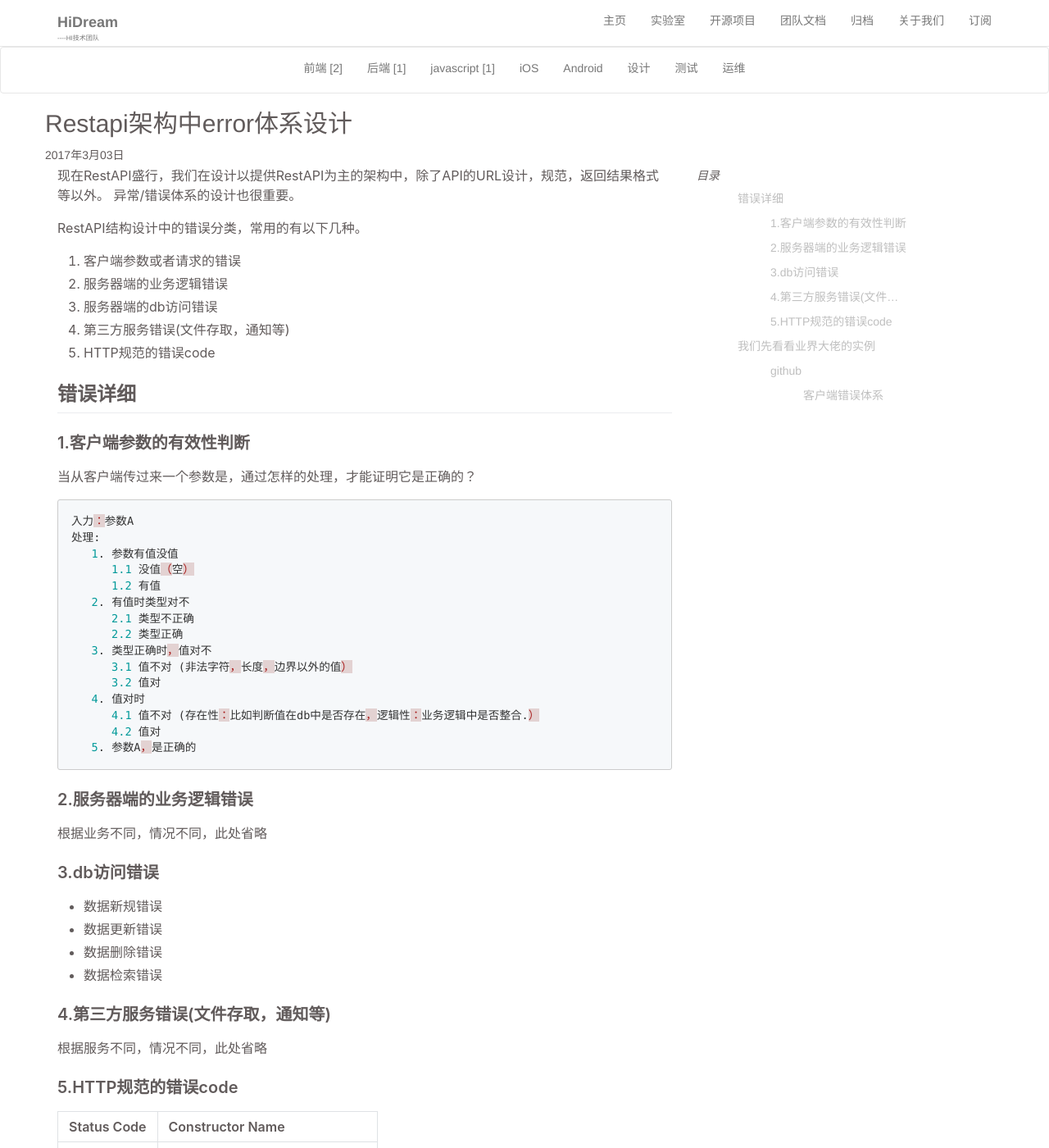
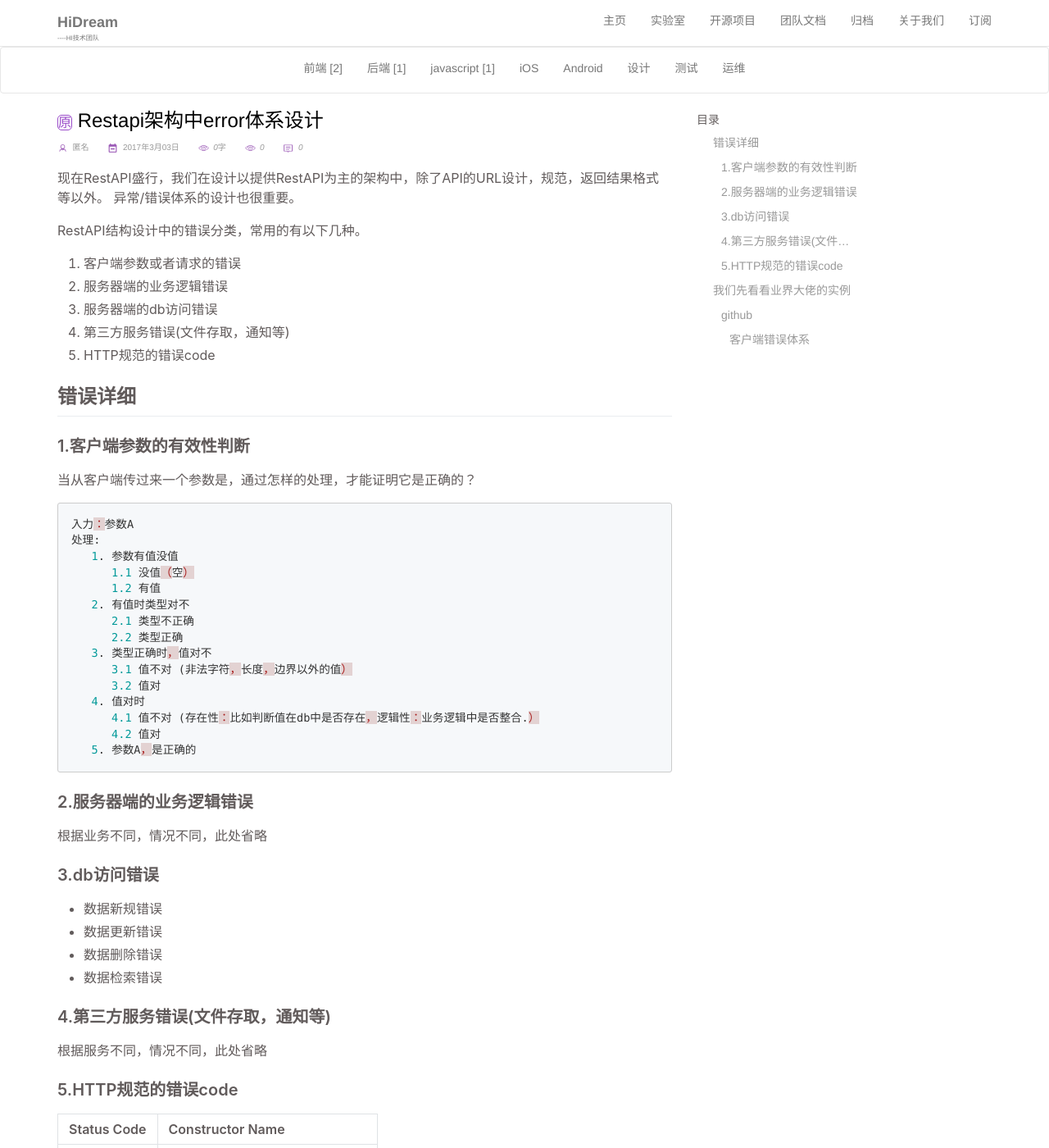
Before and after one commit to DreamHi/DreamHi.github.io, a Jekyll site: the page built from _posts/backend/2017-03-03-RESTAPI架构中Error体系设计.md, in a window 1280 px wide and 1400 px high. Shown: the whole window at 82% size. Built offline with Jekyll 4.4.1, drawn with Linux system fonts in a browser that asks for light colours; comment, search, counter and statistics services are not loaded.

Commit message:
博客主页改修

```diff
--- a/_layouts/post.html
+++ b/_layouts/post.html
@@ -7,14 +7,25 @@ layout: default
 <article>
   <div class="container">
     <div class="row">
+        <div class="col-lg-8 col-md-8" style="margin-bottom: 20px;">
             <header>
-            <h2>{{ page.title }}</h2>
-            <p>{{ page.date | date: "%Y年%-m月%d日" }}{% if page.author %} • {{ page.author }}{% endif %}{% if page.meta %} • {{ page.meta }}{% endif %}</p>
+                <h3>
+                    {% if page.original %}
+                    <span class="post-original">原</span>
+                    {% else %}
+                    <span class="post-recommend">转</span>
+                    {% endif %}
+                    <a style="color:black" href="{{ post.url }}">{{ page.title }}</a>
+                </h3>
+                <p class="info">
+                    <span><img src="/static/images/createdAt.png" alt="">&nbsp;&nbsp;{{ page.auth | default: "匿名" }}</span>
+                    <span><img src="/static/images/date.png" alt="">&nbsp;&nbsp;{{page.date | date: "%Y年%-m月%d日"}}</span>
+                    <span><img src="/static/images/views.png" alt="">&nbsp;&nbsp;<i id="totalWords">0</i>字</span>
+                    <span><img src="/static/images/views.png" alt="">&nbsp;&nbsp;<i id="totalViews">0</i></span>
+                    <span><img src="/static/images/comment.png" alt="">&nbsp;&nbsp;<i id="totalComments">0</i></span>
+                </p>
             </header>
-    </div>
-    <div class="row">
-        <div class="col-lg-8 col-md-8" style="margin-bottom: 20px;">
-            <section class="markdown-body">
+            <section class="markdown-body" style="margin-top: 15px;">
                 {{ content }}
             </section>
             <footer style="margin-top: 20px;">
@@ -31,7 +42,7 @@ layout: default
             </div>
             <!-- 多说评论框 end -->
         </div>
-        <div class="col-lg-4  col-md-4">
+        <div class="col-lg-4  col-md-4" style="margin-top: 20px;">
         {% if page.catalog %}
         <div class="side-catalog fixed">
             <ul class="catalog-body"></ul>
--- a/index.html
+++ b/index.html
@@ -103,7 +103,7 @@ title: {{ site.description }}
           </div>
           <div class="panel panel-default tags">
             <div class="panel-heading title">
-                标签云
+                标签
             </div>
             <div class="panel-body">
                 <p class="tags">
--- a/static/css/blog.css
+++ b/static/css/blog.css
@@ -8,18 +8,18 @@
   margin-top: 20px;
 }
 
-.blog-wall .info {
+.info {
   font-size: 10px;
   line-height:
   20px;margin-bottom: 3px;
 }
 
-.blog-wall .info span {
+.info span {
   padding-right: 20px;
   color: #999
 }
 
-.blog-wall .info span img {
+ .info span img {
   height: 13px;
   width: 13px;
 }
@@ -59,6 +59,7 @@
 .categories .list {
  list-style: none;
 }
+
 .side-catalog {
   display: block;
   overflow: auto;
@@ -69,8 +70,12 @@
 
 .side-catalog ol {
   list-style: none;
+  padding-left: 10px;
 }
 
+.side-catalog .catalog-body i {
+  font-style: normal;
+}
 .side-catalog .catalog-body li a {
   padding-left: 10px;
   max-width: 180px;
@@ -85,7 +90,7 @@
 }
 
 .side-catalog a {
-  color: #bfbfbf!important;
+  color: #999!important;
 }
 
 .side-catalog.fixed {
```
Lines whose indentation alone changed are shown as unchanged.
